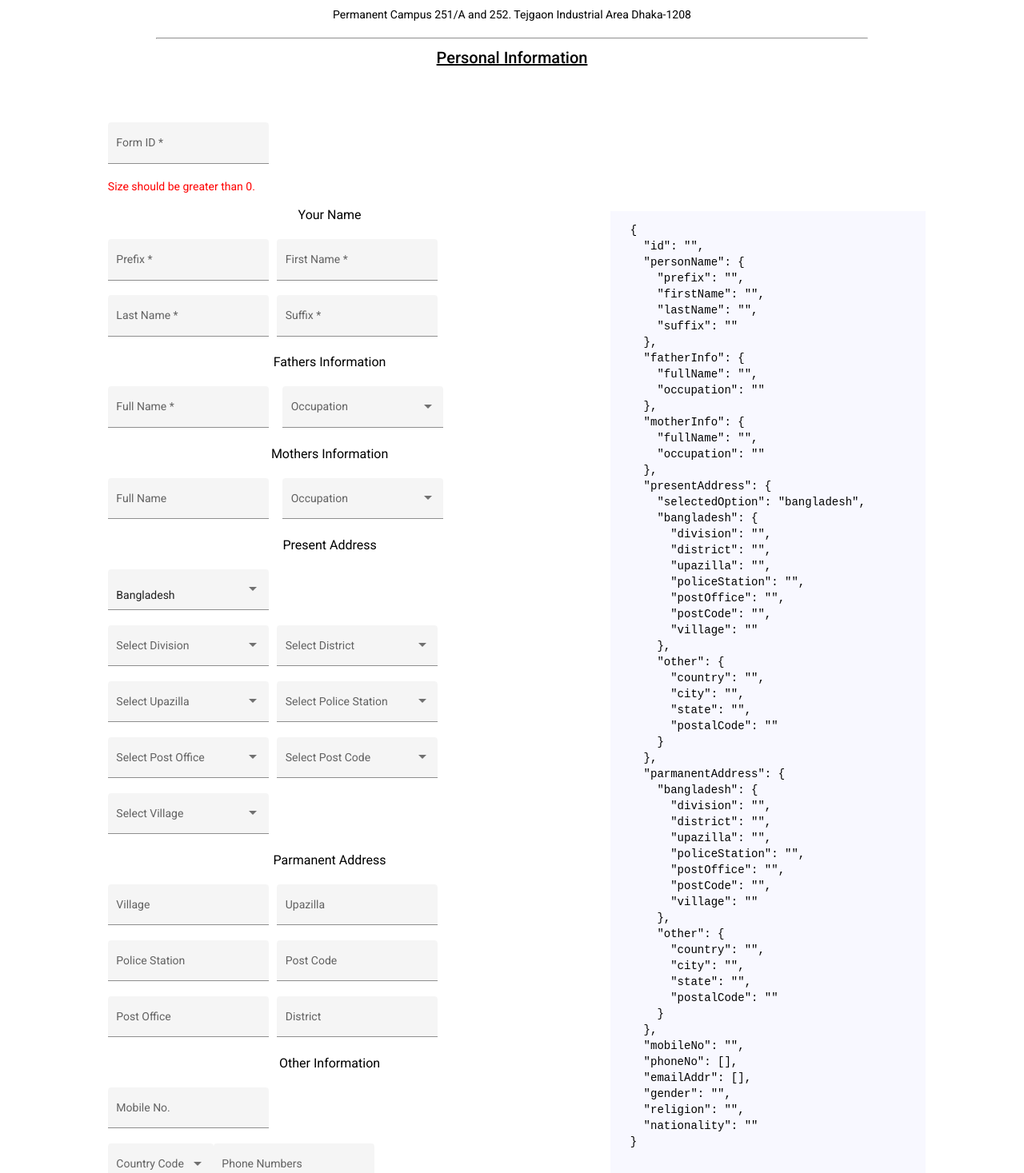
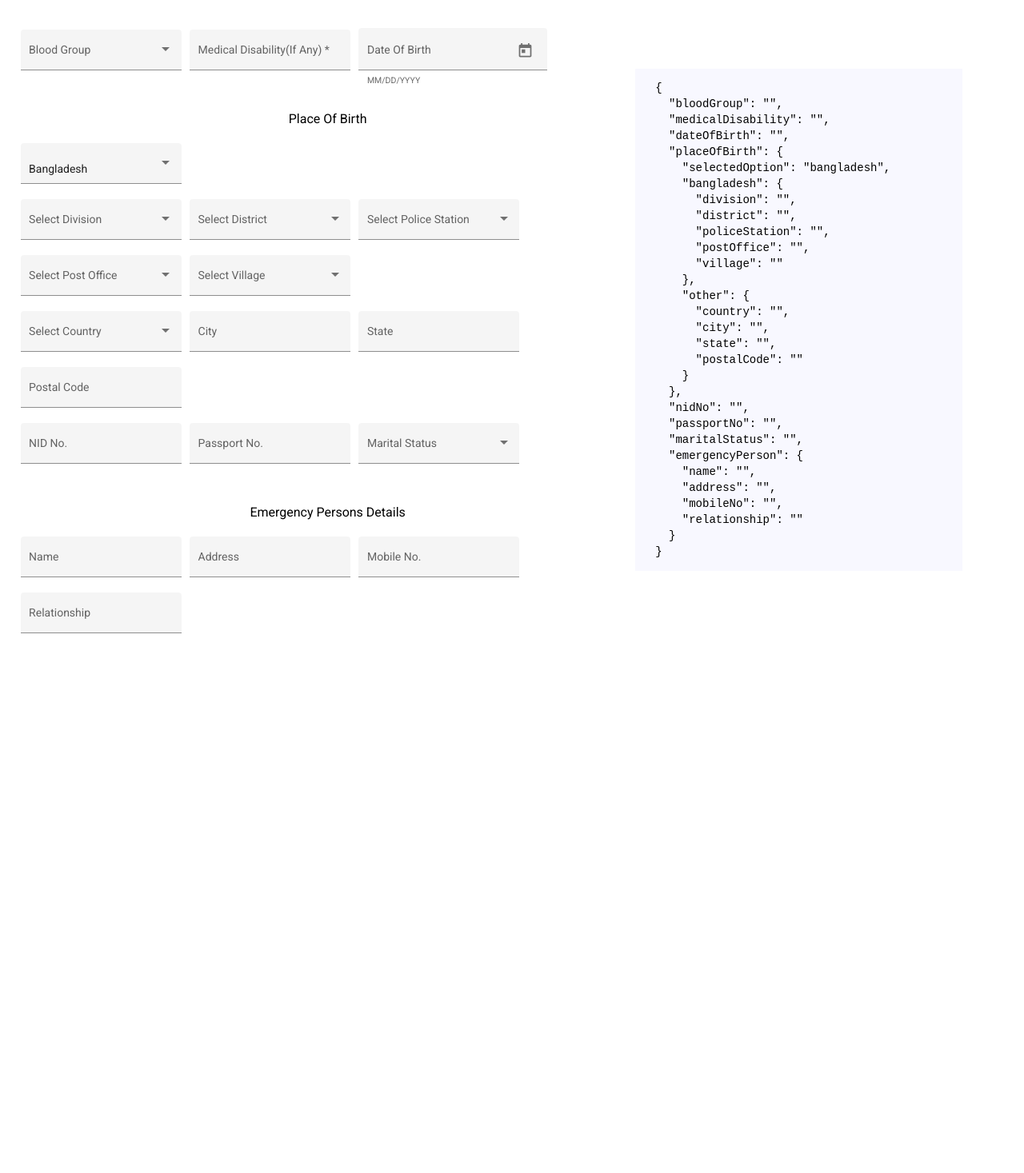
Before and after one commit to Rakib-Hasan-455/Angular-Reactive-Form, an Angular app: page / in a window 1280 px wide. Shown: the part 112-1579 px from the top of the page at 80% size. After the commit the page ends 1082 px from the top, so only its background shows below. Built offline with nearby package versions, Linux system fonts and the light colour scheme.

Commit message:
page 2 complete except address

```diff
--- a/src/app/app.component.html
+++ b/src/app/app.component.html
@@ -1,16 +1,16 @@
-<!-- <app-form1></app-form1>
- <app-form2></app-form2> -->
- <mat-stepper>
-    <mat-step>
-        <ng-template matStepLabel>Page 1</ng-template>
-        <app-form1></app-form1>
-    </mat-step>
-    <mat-step>
-        <ng-template matStepLabel>Page 2</ng-template>
-        <app-form2></app-form2>
-    </mat-step>
-   <mat-step>
-     <ng-template matStepLabel>Submit Feedback!</ng-template>
-     <app-form-submit-msg></app-form-submit-msg>
-   </mat-step>
- </mat-stepper>
+<!-- <app-form1></app-form1> -->
+ <app-form2></app-form2>
+<!-- <mat-stepper>-->
+<!--    <mat-step>-->
+<!--        <ng-template matStepLabel>Page 1</ng-template>-->
+<!--        <app-form1></app-form1>-->
+<!--    </mat-step>-->
+<!--    <mat-step>-->
+<!--        <ng-template matStepLabel>Page 2</ng-template>-->
+<!--        <app-form2></app-form2>-->
+<!--    </mat-step>-->
+<!--   <mat-step>-->
+<!--     <ng-template matStepLabel>Submit Feedback!</ng-template>-->
+<!--     <app-form-submit-msg></app-form-submit-msg>-->
+<!--   </mat-step>-->
+<!-- </mat-stepper>-->
--- a/src/app/form1/form1.component.html
+++ b/src/app/form1/form1.component.html
@@ -210,18 +210,18 @@
             </mat-form-field>
             &nbsp;
             <div>
-            <mat-form-field [style.width.px]=132 appearance="fill">
-                <mat-label>Country Code</mat-label>
+            <mat-form-field [style.width.px]=72 appearance="fill">
+                <mat-label>Code</mat-label>
                 <mat-select name="country" [(ngModel)]="selectedPhoneCode">
                     <!-- <mat-option [value]="{code:'+880', country:'Bangladesh'}" [selected]="true">
                         +880
                     </mat-option> -->
-                    <mat-option [value]="valueX" *ngFor="let valueX of countryCallCode;">
+                    <mat-option [value]="valueX.code" *ngFor="let valueX of countryCallCode;">
                         {{valueX.code}}
                     </mat-option>
                 </mat-select>
             </mat-form-field>
-            <mat-form-field class="example-chip-list" appearance="fill">
+            <mat-form-field [style.width.px]=332 appearance="fill">
                 <mat-label>Phone Numbers</mat-label>
                 <mat-chip-list #chipList1 aria-label="phone selection">
                   <mat-chip *ngFor="let number of phoneNumbers; " (removed)="removePhoneNumber(number)">
@@ -230,7 +230,7 @@
                       <mat-icon>cancel</mat-icon>
                     </button>
                   </mat-chip>
-                  <input placeholder="Add a number..."
+                  <input
                          [matChipInputFor]="chipList1"
                          [matChipInputSeparatorKeyCodes]="separatorKeysCodes"
                          [matChipInputAddOnBlur]="addOnBlur"
@@ -238,8 +238,7 @@
                 </mat-chip-list>
               </mat-form-field>
             </div>
-              &nbsp;
-            <mat-form-field class="example-chip-list" appearance="fill" [style.width.px]=220>
+            <mat-form-field class="example-chip-list" appearance="fill" [style.width.px]=402>
                 <mat-label>Email Address</mat-label>
                 <mat-chip-list #chipList aria-label="email selection">
                   <mat-chip *ngFor="let email of emailAddresses" (removed)="removeEmail(email)">
@@ -248,7 +247,7 @@
                       <mat-icon>cancel</mat-icon>
                     </button>
                   </mat-chip>
-                  <input placeholder="Add a email..."
+                  <input
                          [matChipInputFor]="chipList"
                          [matChipInputSeparatorKeyCodes]="separatorKeysCodes"
                          [matChipInputAddOnBlur]="addOnBlur"
--- a/src/app/form1/form1.component.ts
+++ b/src/app/form1/form1.component.ts
@@ -11,7 +11,7 @@ import {FormdataserviceService} from "../service/formdataservice.service";
 export class Form1Component {
   phoneNumbers: any = [];
   emailAddresses: any = [];
-  selectedPhoneCode: any = [];
+  selectedPhoneCode: any = "+880";
   // Multiple Phone Number
   addOnBlur = true;
 
@@ -21,7 +21,7 @@ export class Form1Component {
     var value = (event.value || '').trim();
     // Add our phone
     if (value) {
-      this.phoneNumbers.push({number: this.selectedPhoneCode.code+value, countryPhoneCode: this.selectedPhoneCode});
+      this.phoneNumbers.push({number: this.selectedPhoneCode+value, countryPhoneCode: this.selectedPhoneCode});
     }
 
     // Clear the input value
@@ -58,7 +58,9 @@ export class Form1Component {
   page1:any;
 // give phoneNo: any = arrayList of code, countryName
   constructor(formDataService: FormdataserviceService) {
-    this.page1 = formDataService.allPageData;
+    this.page1 = formDataService.allPageData.page1;
+    this.page1.phoneNo = this.phoneNumbers;
+    this.page1.emailAddr = this.emailAddresses;
   }
 
   personOccupation = [
--- a/src/app/form2/form2.component.html
+++ b/src/app/form2/form2.component.html
@@ -5,10 +5,10 @@
 </div>
 <div style="display: flex;">
     <div style=" width: 60%; padding-top: 4%; padding-left: 2%;">
-        <mat-form-field class="example-full-width" appearance="fill">
+        <mat-form-field appearance="fill">
             <mat-label>Blood Group</mat-label>
-            <mat-select>
-                    <mat-option value="item"  *ngFor="let item of bloodGroups">
+            <mat-select [(ngModel)]="page2.bloodGroup">
+                    <mat-option [value]="item"  *ngFor="let item of bloodGroups">
                         {{item}}
                     </mat-option>
               </mat-select>
@@ -16,12 +16,12 @@
       &nbsp;
         <mat-form-field class="example-full-width" appearance="fill">
             <mat-label>Medical Disability(If Any)</mat-label>
-            <input matInput name="suffix" required>
+            <input  [(ngModel)]="page2.medicalDisability" matInput name="suffix" required>
         </mat-form-field>
       &nbsp;
         <mat-form-field appearance="fill">
             <mat-label>Date Of Birth</mat-label>
-            <input matInput [matDatepicker]="picker">
+            <input [(ngModel)]="page2.dateOfBirth" matInput [matDatepicker]="picker">
             <mat-hint>MM/DD/YYYY</mat-hint>
             <mat-datepicker-toggle matSuffix [for]="picker"></mat-datepicker-toggle>
             <mat-datepicker #picker></mat-datepicker>
@@ -30,7 +30,7 @@
             <h3 style="text-align: center;"> <br>Place Of Birth </h3>
                     <!-- Select Country -->
                     <mat-form-field class="example-full-width" appearance="fill">
-                        <mat-select name="presentCountry">
+                        <mat-select name="presentCountry" [(ngModel)]="page2.placeOfBirth.selectedOption">
                                 <mat-option value="bangladesh" selected>
                                     Bangladesh
                                 </mat-option>
@@ -90,65 +90,78 @@
             <div  >
                 <mat-form-field class="example-full-width" appearance="fill">
                     <mat-label>Select Country</mat-label>
-                    <mat-select name="country" >
-                        <mat-option>
-
-                        </mat-option>
+                    <mat-select name="country" [(ngModel)]="page2.placeOfBirth.other.country">
+                      <mat-option value="Canada" selected>
+                        Canada
+                      </mat-option>
+                      <mat-option value="Australia">
+                        Australia
+                      </mat-option>
                     </mat-select>
                 </mat-form-field>
                 &nbsp;
                 <mat-form-field class="example-full-width" appearance="fill">
                     <mat-label>City</mat-label>
-                    <input matInput name="city">
+                    <input matInput name="city" [(ngModel)]="page2.placeOfBirth.other.city">
                 </mat-form-field>
                 &nbsp;
                 <mat-form-field class="example-full-width" appearance="fill">
                     <mat-label>State</mat-label>
-                    <input matInput name="state">
+                    <input matInput name="state" [(ngModel)]="page2.placeOfBirth.other.state">
                 </mat-form-field>
                 &nbsp;
                 <mat-form-field class="example-full-width" appearance="fill">
                     <mat-label>Postal Code</mat-label>
-                    <input matInput name="postalCode">
+                    <input matInput name="postalCode" [(ngModel)]="page2.placeOfBirth.other.postalCode">
                 </mat-form-field>
             </div>
       <mat-form-field class="example-full-width" appearance="fill">
         <mat-label>NID No.</mat-label>
-        <input matInput name="postalCode">
+        <input matInput name="nidNo" [(ngModel)]="page2.nidNo">
       </mat-form-field>
       &nbsp;
       <mat-form-field class="example-full-width" appearance="fill">
         <mat-label>Passport No.</mat-label>
-        <input matInput name="postalCode">
+        <input matInput name="passportNo" [(ngModel)]="page2.passportNo">
       </mat-form-field>
       &nbsp;
       <mat-form-field class="example-full-width" appearance="fill">
-        <mat-label>Martial Status</mat-label>
-        <input matInput name="postalCode">
+        <mat-label>Marital Status</mat-label>
+        <mat-select name="maritalStatus" [(ngModel)]="page2.maritalStatus">
+          <mat-option value="Married" selected>
+            Married
+          </mat-option>
+          <mat-option value="Unmarried">
+            Unmarried
+          </mat-option>
+        </mat-select>
       </mat-form-field>
       <h3 style="text-align: center;"> <br>Emergency Persons Details </h3>
       <mat-form-field class="example-full-width" appearance="fill">
         <mat-label>Name</mat-label>
-        <input matInput name="postalCode">
+        <input matInput name="emergencyPersonName" [(ngModel)]="page2.emergencyPerson.name">
       </mat-form-field>
       &nbsp;
       <mat-form-field class="example-full-width" appearance="fill">
         <mat-label>Address</mat-label>
-        <input matInput name="postalCode">
+        <input matInput name="emergencyPersonAddress" [(ngModel)]="page2.emergencyPerson.address">
       </mat-form-field>
       &nbsp;
       <mat-form-field class="example-full-width" appearance="fill">
         <mat-label>Mobile No.</mat-label>
-        <input matInput name="postalCode">
+        <input matInput name="emergencyPersonMobileNo" [(ngModel)]="page2.emergencyPerson.mobileNo">
       </mat-form-field>
       &nbsp;
       <mat-form-field class="example-full-width" appearance="fill">
         <mat-label>Relationship</mat-label>
-        <input matInput name="postalCode">
+        <input matInput name="emergencyPersonRelation" [(ngModel)]="page2.emergencyPerson.relationship">
       </mat-form-field>
       <div style="display: flex; align-items: center; justify-content: center;">
-        <button mat-raised-button color="accent" matStepperPrevious>Previous</button>
-        <button mat-raised-button color="primary" type="submit" style="margin-left: 6%" matStepperNext>Submit</button>
+<!--        <button mat-raised-button color="accent" matStepperPrevious>Previous</button>-->
+<!--        <button mat-raised-button color="primary" type="submit" style="margin-left: 6%" matStepperNext>Submit</button>-->
       </div>
     </div>
+  <div style="width: 30%; margin-top: 8%; margin-bottom: 20%; padding-left: 2%; background: #e8e6fd4d;">
+  <pre><p>{{page2 | json}}</p></pre>
+  </div>
 </div>
--- a/src/app/form2/form2.component.ts
+++ b/src/app/form2/form2.component.ts
@@ -1,4 +1,5 @@
 import { Component, OnInit } from '@angular/core';
+import {FormdataserviceService} from "../service/formdataservice.service";
 
 @Component({
   selector: 'app-form2',
@@ -7,13 +8,18 @@ import { Component, OnInit } from '@angular/core';
 })
 export class Form2Component implements OnInit {
 
-  constructor() { }
+  page2: any;
+  // picker: any;
+  constructor(private formDataService: FormdataserviceService) {
+    this.page2 = formDataService.allPageData.page2;
+    // this.picker = formDataService.allPageData.page2.dateOfBirth;
+  }
 
   ngOnInit(): void {
   }
 
-  bloodGroups: any = ["A+", "A-", "B+", "B-", "O+", "O-", "AB+", "AB-"]
-  picker: any;
+
+  bloodGroups: any = ["A+", "A-", "B+", "B-", "O+", "O-", "AB+", "AB-"];
 
   bdDistrict={
     "Gazipur":
--- a/src/app/service/formdataservice.service.ts
+++ b/src/app/service/formdataservice.service.ts
@@ -1,13 +1,15 @@
-import { Injectable } from '@angular/core';
+import {Injectable} from '@angular/core';
 
 @Injectable({
   providedIn: 'root'
 })
 export class FormdataserviceService {
 
-  constructor() { }
+  constructor() {
+  }
 
   allPageData: any = {
+    page1: {
       id: "",
       personName: {
         prefix: "",
@@ -42,6 +44,7 @@ export class FormdataserviceService {
         }
       },
       parmanentAddress: {
+        selectedOption: "bangladesh",
         bangladesh: {
           division: "",
           district: "",
@@ -64,6 +67,37 @@ export class FormdataserviceService {
       gender: "",
       religion: "",
       nationality: ""
+    },
+    page2: {
+      bloodGroup: "",
+      medicalDisability: "",
+      dateOfBirth: "",
+      placeOfBirth: {
+        selectedOption: "bangladesh",
+        bangladesh: {
+          division: "",
+          district: "",
+          policeStation: "",
+          postOffice: "",
+          village: ""
+        },
+        other: {
+          country: "",
+          city: "",
+          state: "",
+          postalCode: ""
+        }
+      },
+      nidNo: "",
+      passportNo: "",
+      maritalStatus: "",
+      emergencyPerson: {
+        name: "",
+        address: "",
+        mobileNo: "",
+        relationship: ""
+      }
+    }
   }
 
 }
```
Also changed, not shown: 1 other file (tests, documents, lock files or other folders). Lines whose indentation alone changed are shown as unchanged.
